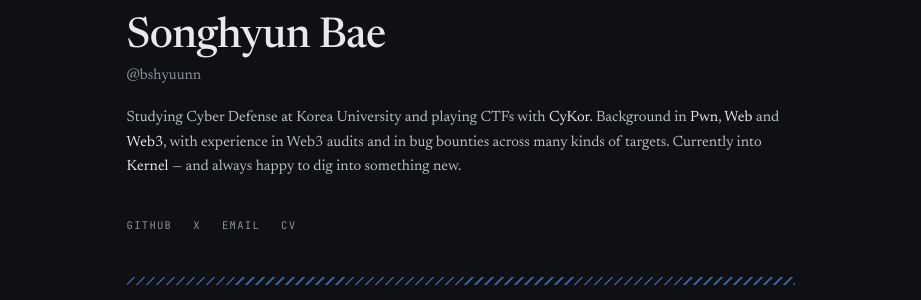
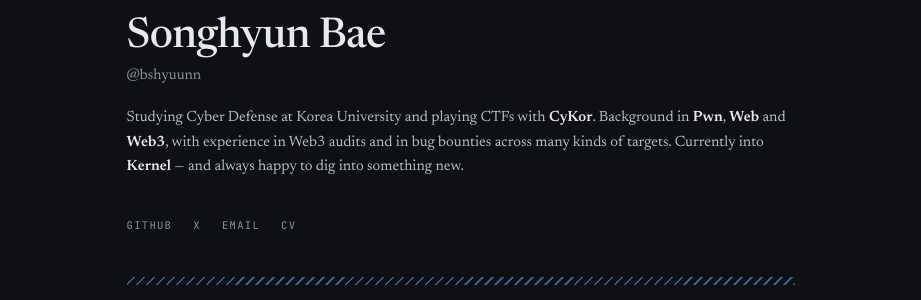
Before and after one commit to bshyuunn/bshyuunn.github.io, a Jekyll site: the page built from index.md, in a window 1280 px wide. Shown: the part 155-455 px from the top of the page, without its empty margins (179-1100 px from the left). Built offline with Jekyll 4.4.1, drawn with Linux system fonts in a browser that asks for light colours; some web fonts are replaced.

Commit message:
Bold intro highlight words for more contrast
Co-Authored-By: Claude Sonnet 5 <noreply@anthropic.com>

```diff
--- a/assets/css/site.css
+++ b/assets/css/site.css
@@ -123,7 +123,7 @@ a:focus-visible, summary:focus-visible { outline: 2px solid currentColor; outlin
 .name h1 { margin: 0; font-size: 48px; font-weight: 500; letter-spacing: -0.015em; line-height: 1.1; }
 .name p { margin: 0; }
 .intro { margin: 0; color: var(--soft); }
-.intro .hi { color: var(--fg); }
+.intro .hi { color: var(--fg); font-weight: 600; }
 .links { margin-top: 14px; display: flex; flex-wrap: wrap; align-items: center; gap: 4px 24px; font-family: var(--mono); font-size: 12px; letter-spacing: 0.12em; text-transform: uppercase; color: var(--muted); }
 .links a { padding: 8px 0; }
 .hero .hatch { margin-top: 20px; }
```
